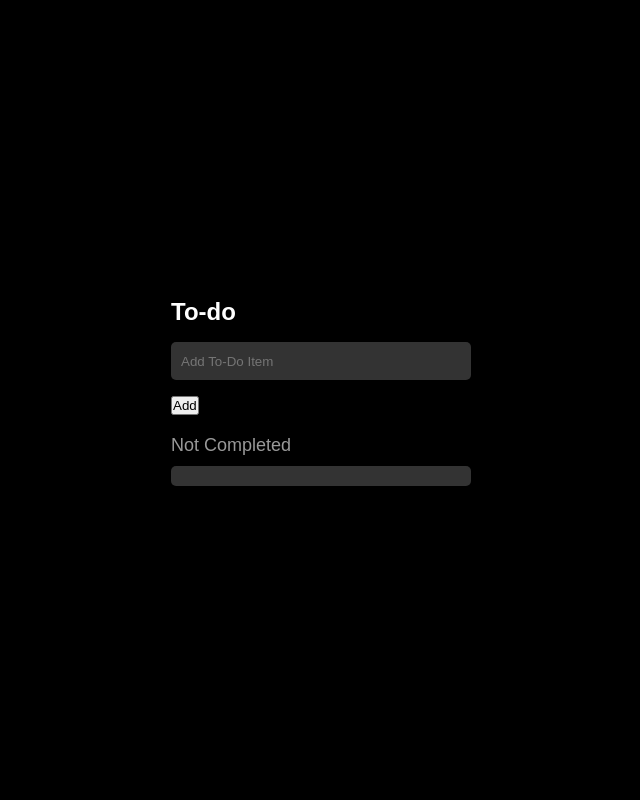
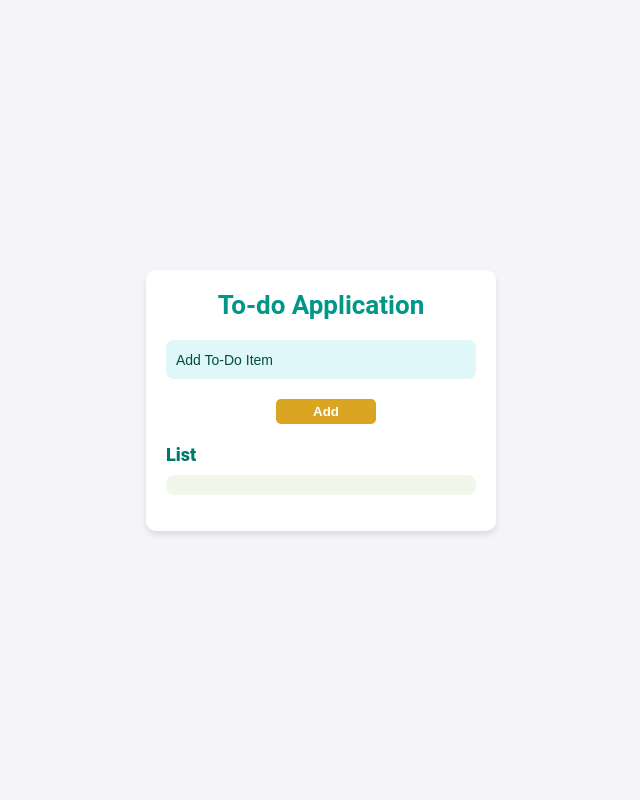
Before and after one commit to grasyaodiongan/TODOAPPLICATION, a PHP site: page / in a window 1280 px wide. Shown: the whole page, without its empty margins (319-959 px from the left). Run offline with PHP 8.4, Linux system fonts and the light colour scheme; data that the repository does not hold is empty.

Commit message:
Adjustment of style css

```diff
--- a/db.php
+++ b/db.php
@@ -2,20 +2,19 @@
 $host = 'localhost';
 $user = 'root';
 $pass = '';
-$db = 'DB';
+$db = 'todo_db';
+
 try {
   $pdo = new PDO("mysql:host=$host", $user, $pass);
   $pdo-> setAttribute(PDO::ATTR_ERRMODE,PDO::ERRMODE_EXCEPTION);
   $pdo->exec("CREATE DATABASE IF NOT EXISTS `$db` ");
   $pdo->exec("USE `$db`");
   $sql = "CREATE TABLE IF NOT EXISTS tasks(
-    id INT(11) UNSIGNED AUTO_INCREMENT PRIMARY KEY,
-    task VARCHAR(100) NOT NULL
-    )";
+    id INT(11) UNSIGNED AUTO_INCREMENT PRIMARY KEY, task VARCHAR(100) NOT NULL )";
     $pdo->exec($sql);
     //echo "Table created";
 
-}catch(PDOException $e){
-  echo "Connection failed" .$e->getMessage();
+} catch (PDOException $e){
+  echo "Connection failed" . $e->getMessage();
 }
 ?>
--- a/index.php
+++ b/index.php
@@ -20,9 +20,9 @@ $tasks = $stmt->fetchAll(PDO::FETCH_ASSOC);
     }
 
     body {
-            background-color: #000;
-            color: #fff;
-            font-family: Arial, sans-serif;
+        background-color: #f4f4f9; /* Light neutral background */
+        color: #333; /* Dark gray for text */
+        font-family: 'Roboto', sans-serif;
         display: flex;
         justify-content: center;
         align-items: center;
@@ -30,42 +30,72 @@ $tasks = $stmt->fetchAll(PDO::FETCH_ASSOC);
     }
 
     .app-container {
-            width: 300px;
+        width: 350px;
+        background-color: #ffffff; /* White container background */
+        border-radius: 10px;
+        box-shadow: 0 4px 6px rgba(0, 0, 0, 0.1);
+        padding: 20px;
     }
 
     .title {
-            font-size: 24px;
+        font-size: 26px;
         font-weight: bold;
-            margin-bottom: 16px;
+        color: #009688; /* Teal */
+        margin-bottom: 20px;
+        text-align: center;
     }
 
     .search {
-            background-color: #333;
+        background-color: #e0f7fa; /* Light teal background */
         padding: 10px;
-            border-radius: 5px;
-            margin-bottom: 16px;
+        border-radius: 8px;
+        margin-bottom: 20px;
+        display: flex;
+        align-items: center;
     }
 
     .search input {
         background-color: transparent;
-            color: #999;
+        color: #00796b; /* Dark teal for text */
         border: none;
         width: 100%;
         outline: none;
+        font-size: 14px;
+    }
+
+    .search input::placeholder {
+        color: #004d40; /* Placeholder text color */
+    }
+
+    .search button {
+        background-color: #ff9800; /* Vibrant orange */
+        color: #ffffff;
+        border: none;
+        padding: 5px 10px;
+        border-radius: 5px;
+        cursor: pointer;
+        font-size: 14px;
+        font-weight: bold;
+        margin-left: 10px;
+    }
+
+    .search button:hover {
+        background-color: #e65100; /* Darker orange on hover */
     }
 
     .section-title {
         font-size: 18px;
         font-weight: normal;
-            color: #999;
+        color: #00796b; /* Teal */
         margin-top: 20px;
         margin-bottom: 10px;
+        font-weight: 800;
     }
 
     .todo-list, .completed-list {
-            background-color: #333;
+        background-color: #f1f8e9; /* Soft greenish background */
         padding: 10px;
-            border-radius: 5px;
+        border-radius: 8px;
         margin-bottom: 16px;
     }
 
@@ -107,12 +159,25 @@ $tasks = $stmt->fetchAll(PDO::FETCH_ASSOC);
         bottom: 20px;
         right: 20px;
         cursor: pointer;
+        box-shadow: 0 4px 6px rgba(0, 0, 0, 0.2);
     }
+
+    button{
+        background-color: goldenrod;
+        border: none;
+        padding: 5px;
+        border-radius: 5px;
+        width:100px;
+        color: white;
+        font-weight: bold;
+        margin-left: 110px;
+    }
+
 </style>
 </head>
 <body>
     <div class="app-container">
-        <h1 class="title">To-do</h1>
+        <h1 class="title">To-do Application</h1>
         <div class="search">
             <form action="add_task.php" method="post">
                 <input type="text" name="task" placeholder="Add To-Do Item">
@@ -121,7 +186,7 @@ $tasks = $stmt->fetchAll(PDO::FETCH_ASSOC);
             </form>
 
 
-        <h2 class="section-title">Not Completed</h2>
+        <h2 class="section-title">List</h2>
         <div class="todo-list" id="todo-list">
             <ul>
                 <?php foreach ($tasks as $task): ?>
```
Also changed, not shown: other parts of index.php (+33 -11 lines), edit_task.php (+90 -25 lines). Lines whose indentation alone changed are shown as unchanged.
